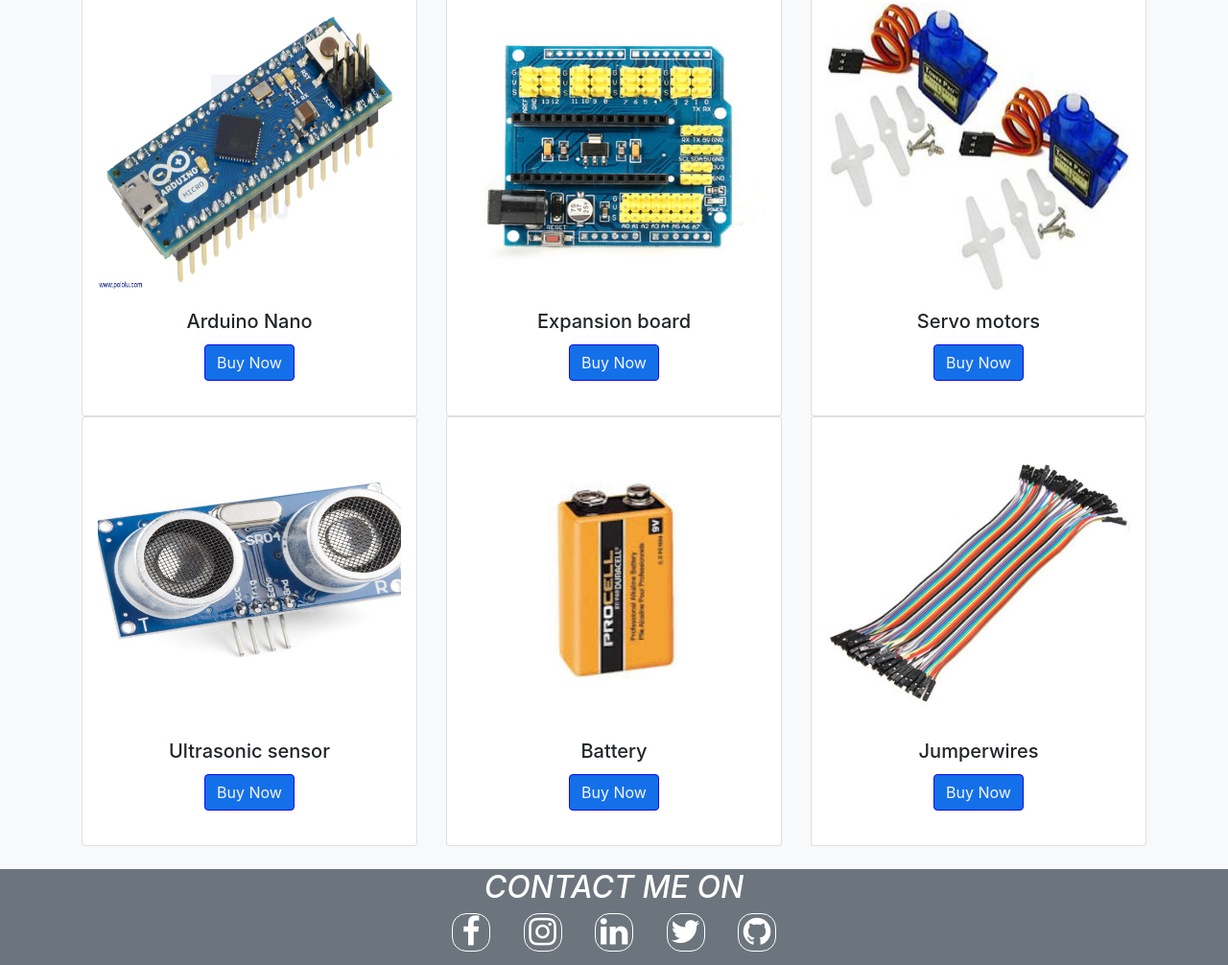
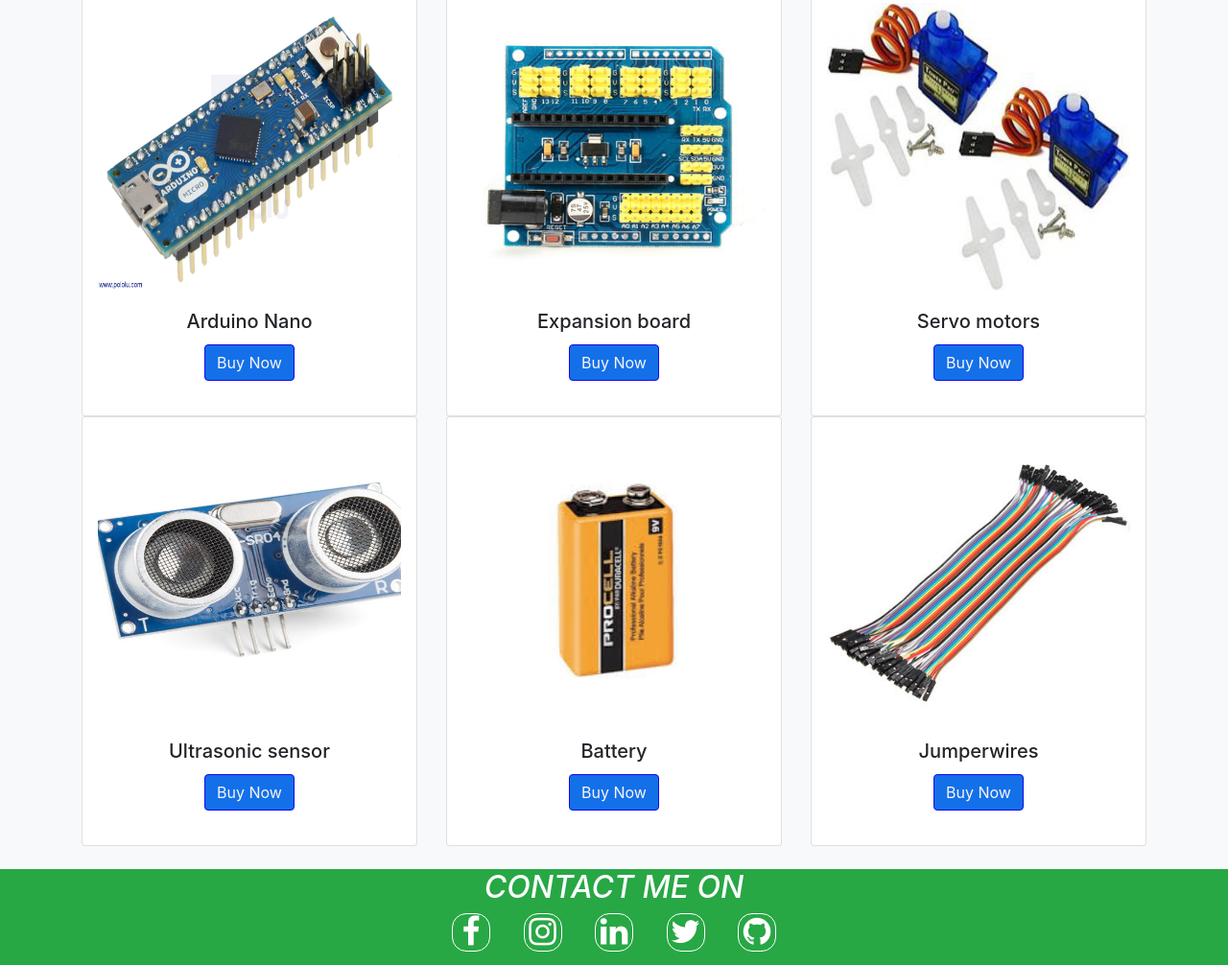
Before and after one commit to Karthik-Sunil-K/karthiksunil, a plain HTML site: page otto.html in a window 1280 px wide. Shown: the part 779-1785 px from the top of the page at 96% size. Drawn offline with nearby package versions, Linux system fonts and the light colour scheme.

Commit message:
bgsucces

```diff
--- a/otto.html
+++ b/otto.html
@@ -120,7 +120,7 @@
       </div>
    </section>
 
-   <section class="social-menu bg-secondary">
+   <section class="social-menu bg-success">
     <h2>CONTACT ME ON</h2>
           <a href="https://www.facebook.com/karthiksunil.karthiksunil.50"><i class="fa fa-facebook" ></i></a>
           <a href="https://instagram.com/karthi4l?igshid=1w9x6ps7exig4"><i class="fa fa-instagram" ></i></a>
```
